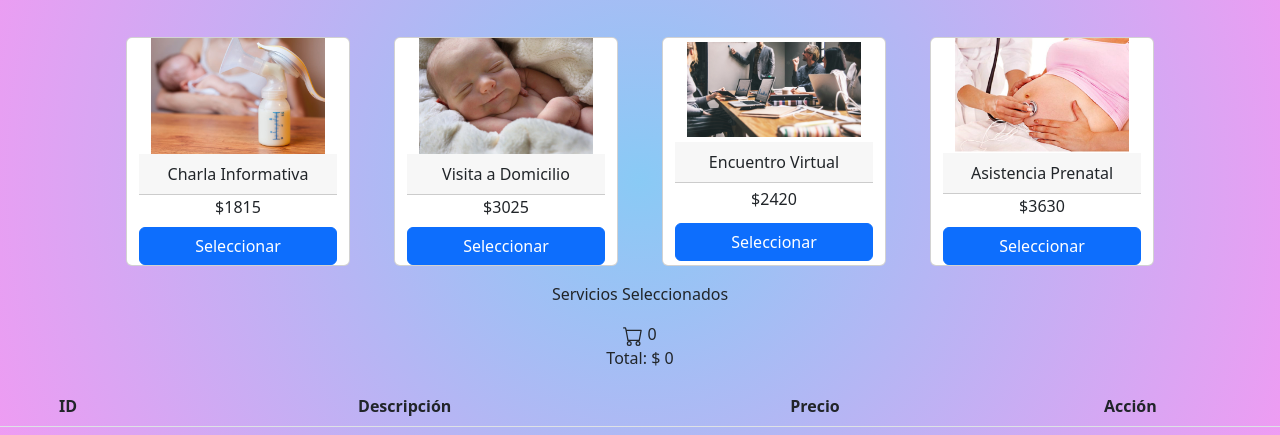
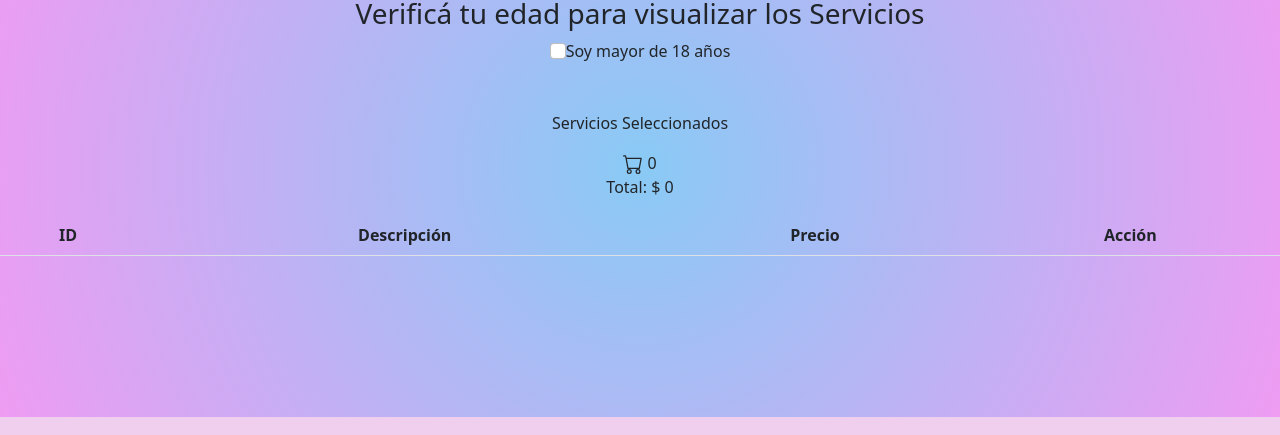
Before and after one commit to jerePerez/puericultura, a website: page pages/servicios.html in a window 1280 px wide. Shown: the part 150-585 px from the top of the page. Drawn offline with nearby package versions, Linux system fonts and the light colour scheme.

Commit message:
agregado chequeo edad

```diff
--- a/js/servicios.js
+++ b/js/servicios.js
@@ -99,4 +99,8 @@ function eliminarProducto(param) {
     total()
 }
 
-crearHtml(productos);
+let chequeo = document.getElementById("flexCheckDefault").addEventListener('click', event => {
+    if (event.target.checked) {
+        crearHtml(productos);
+    }
+});
--- a/pages/servicios.html
+++ b/pages/servicios.html
@@ -55,6 +55,17 @@
         <section>
             <h1 class="text-center entrada">Nuestros Servicios</h1>
         </section>
+
+        <div class="container text-center">
+            <h3>Verificá tu edad para visualizar los Servicios</h3>
+        </div>
+
+        <div class="form-check d-flex justify-content-center">
+            <input class="form-check-input" type="checkbox" value="" id="flexCheckDefault">
+            <label class="form-check-label" for="flexCheckDefault">
+                Soy mayor de 18 años
+            </label>
+        </div>
 
         <section class="container mt-5 entrada">
 
```
